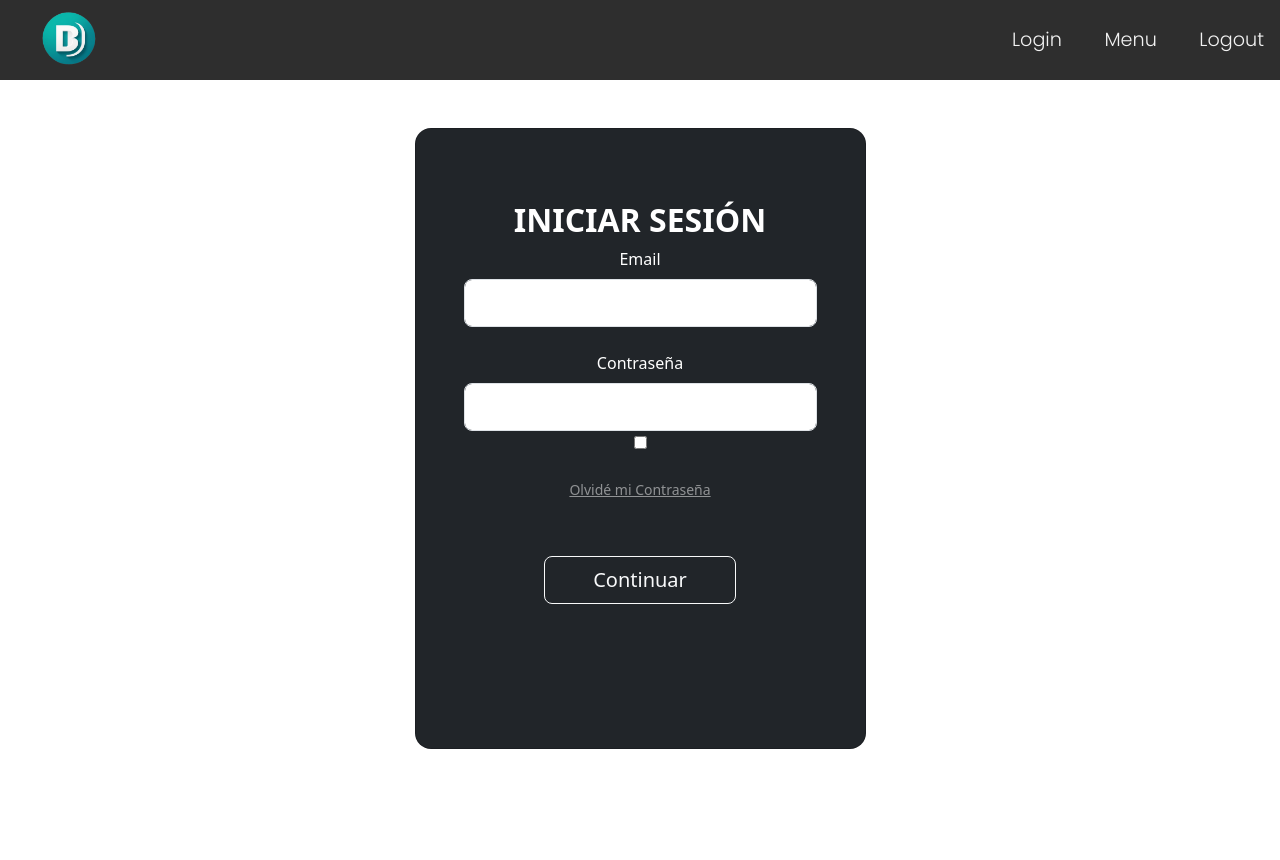
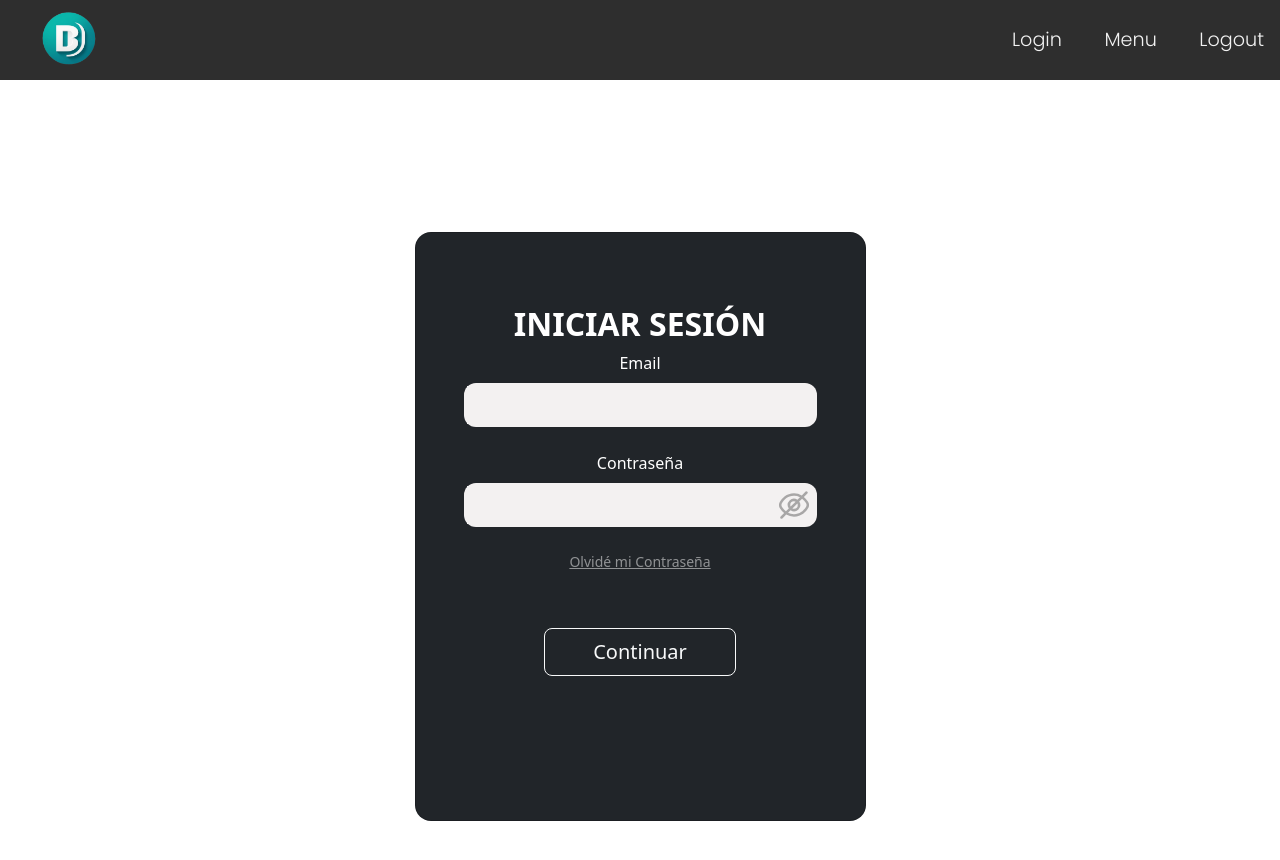
Before and after one commit to DylanselET32/becation, a React (Vite) app in the folder becation/frontend/: page / in a window 1280 px wide. Shown: the top 860 px of the page. Before the commit the page ends 800 px from the top, so only its background shows below. Built offline with nearby package versions, Linux system fonts and the light colour scheme.

Commit message:
feat/login

```diff
--- a/becation/frontend/src/pages/Login.jsx
+++ b/becation/frontend/src/pages/Login.jsx
@@ -1,36 +1,72 @@
+import "../stylesheets/login.css"
+import EyeToHide from "../imgs/eye-crossed.svg"
+import EyeHiden from "../imgs/eye.svg"
+import { useState } from "react"
+
+const styleCard = {
+    borderRadius: "1rem",
+}
+
+const initalForm = {
+    email: "",
+    password: ""
+}
+
 export default function Login (){
-    const styleCard = {
-        borderRadius: "1rem",
+
+    const [passHidden, setPassHidden] = useState(false)
+    const [form, setForm] = useState(initalForm)
+
+    const changePassVisibility = ()=>{
+        setPassHidden(!passHidden)
     }
 
+    const handleForm = (e)=>{
+        setForm({
+            ...form,
+            [e.target.name]: e.target.value
+        })
+    }
 
+    const handleSubmit= ()=>{
+        if(!form.email || !form.password){
+            window.alert("Dale gay")
+            return
+        }
+    }
 
     return (
-        <section className="gradient-custom">
-            <div className="container py-5">
-                <div className="row d-flex justify-content-center align-items-center h-100">
-                    <div className="col-12 col-md-8 col-lg-6 col-xl-5">
-                        <div className="card bg-dark text-white" style={styleCard}>
+        <section className="gradient-custom section_login">
+            <div className="container py-5 ">
+                <div className="row d-flex justify-content-center align-items-center h-100 ">
+                    <div className="col-12 col-md-8 col-lg-6 col-xl-5 ">
+                        <form onSubmit={handleSubmit} className="card bg-dark text-white " style={styleCard}>
                             <div className="card-body p-5 text-center">
                                 <div className="mb-md-5 mt-md-4 pb-5">
                                     <h2 className="fw-bold mb-2 text-uppercase">Iniciar Sesión</h2>
-                                    <div className="form-outline form-white mb-4">
+                                    <div className="form-outline form-white mb-4 input_container">
                                         <label className="form-label" htmlFor="typeEmail">Email</label>
-                                        <input type="email" id="typeEmail" className="form-control form-control-lg" />
+                                        <div className="input_login">
+                                            <input type="email" id="typeEmail" name="email" value={form.email} onChange={handleForm}/>
+
+                                        </div>
                                     </div>
-                                    <div className="form-outline form-white mb-4">
+                                    <div className="form-outline form-white mb-4 input_container">
                                         <label className="form-label" htmlFor="typeContraseña">Contraseña</label>
-                                        <input type="password" id="typeContraseña" className="form-control form-control-lg"/>
-                                        <input type="checkbox"/>
+                                        <div className="input_login">
+                                            <input type={passHidden ? "text" : "password"} id="password" name="password" value={form.password} onChange={handleForm}/>
+                                            <img src={passHidden ? EyeHiden : EyeToHide} alt="" width={"30px"} onClick={changePassVisibility}/>
+                                        </div>
                                     </div>
                                     <p className="small mb-5 pb-lg-2"><a className="text-white-50" href="#!">Olvidé mi Contraseña</a></p>
                                     <button className="btn btn-outline-light btn-lg px-5" type="submit">Continuar</button>
                                 </div>
                             </div>
-                        </div>
+                        </form>
                     </div>
                 </div>
             </div>
+            {/* <img src={EyeToHide} alt="" /> */}
         </section>
     )
 }
--- /dev/null
+++ b/becation/frontend/src/stylesheets/login.css
@@ -0,0 +1,43 @@
+.section_login{
+    /* background: red; */
+    margin: 13vh 0 0 0;
+}
+.login_container{
+    background: red;
+}
+
+.input_login{
+    background: #f3f1f1;
+    display: flex;
+    border-radius: 12px;
+    padding: 3px;
+}
+
+.input_login input{
+    border: none;
+    width: 90%;
+    background: #f3f1f1;
+    padding: 7px;
+    outline: none;
+}
+
+.input_login img{
+    opacity: 0.3;
+    cursor: pointer;
+    transition: .2s;
+}
+
+.input_login img:hover{
+    opacity: 0.6;
+}
+
+/* .input_container{
+    display: flex;
+    justify-content: space-between;
+    align-items: center;
+} */
+
+/* .input_container input{
+    width: 90%;
+    max-width: 300px;
+} */
```
Also changed, not shown: becation/frontend/src/imgs/eye-crossed.svg (added), becation/frontend/src/imgs/eye.svg (added).
